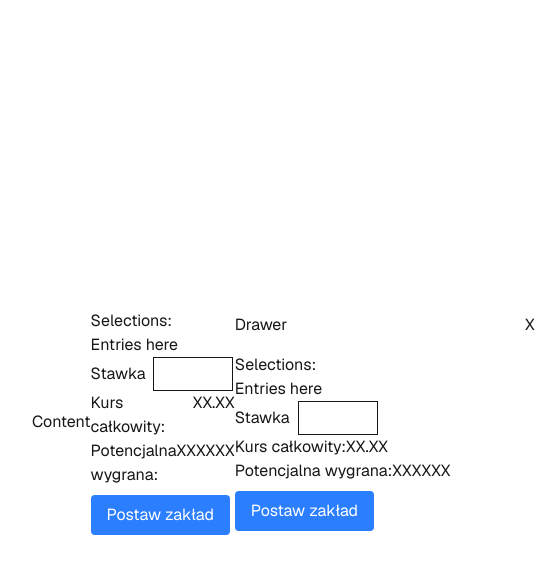
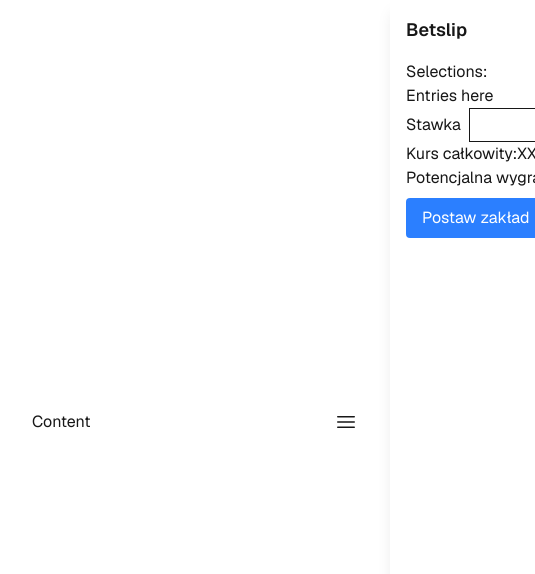
Before and after one commit to vincer0/potential-fiesta, a Next.js app: page / in a window 390 px wide. Shown: the top 574 px of the page, 535 px wide, since content can reach past the window. Built offline with nearby package versions, Linux system fonts and the light colour scheme.

Commit message:
drawer logic

```diff
--- a/src/app/page.tsx
+++ b/src/app/page.tsx
@@ -1,6 +1,7 @@
 import Betslip from "@/components/betslip/betslip";
 import Content from "@/components/content/content";
 import Drawer from "@/components/drawer/drawer";
+import HamburgerButton from "@/components/hamburger-button";
 import StoreHydrator from "@/components/store-hydrator";
 import { fetchEvents } from "@/service/events-service";
 
@@ -8,12 +9,15 @@ export default async function Home() {
   const events = await fetchEvents();
 
   return (
-    <div className="flex min-h-screen items-center justify-center bg-zinc-50 font-sans dark:bg-black">
+    <div className="flex min-h-screen items-center justify-center font-sans">
       <StoreHydrator mockedEvents={events} />
-      <main className="flex min-h-screen w-full items-center justify-between p-8 bg-white dark:bg-black sm:items-start">
+      <main className="flex min-h-screen w-full items-center justify-between p-8 bg-white sm:items-start gap-8">
         <Content />
-        <Betslip />
+        <div className="hidden md:block">
+          <Betslip />
+        </div>
         <Drawer />
+        <HamburgerButton />
       </main>
     </div>
   );
--- a/src/components/drawer/drawer.tsx
+++ b/src/components/drawer/drawer.tsx
@@ -1,19 +1,55 @@
 "use client";
+import { useAppStore } from "@/providers/store-provider";
 import Betslip from "../betslip/betslip";
 
 const Drawer = () => {
+  const { drawerRight, toggleDrawerRight } = useAppStore((state) => state);
+
   const handleDrawerClose = () => {
-    // Implement drawer close functionality here
+    toggleDrawerRight(false);
   };
 
   return (
-    <div className="md:hidden">
-      <div className="flex justify-between items-center mb-4">
-        <p>Drawer</p>
-        <button onClick={handleDrawerClose}>X</button>
+    <>
+      {drawerRight.isOpen && (
+        <div
+          className="md:hidden fixed inset-0 bg-black opacity-30 z-40"
+          onClick={handleDrawerClose}
+        />
+      )}
+      <div
+        className={`md:hidden fixed right-0 top-0 h-full w-80 bg-white shadow-lg z-50 transform transition-transform duration-300 ease-in-out ${
+          drawerRight.isOpen ? "translate-x-0" : "translate-x-full"
+        }`}
+      >
+        <div className="p-4">
+          <div className="flex justify-between items-center mb-4">
+            <h2 className="text-lg font-semibold">Betslip</h2>
+            <button
+              onClick={handleDrawerClose}
+              className="text-2xl hover:text-gray-600"
+              aria-label="Close drawer"
+            >
+              <svg
+                xmlns="http://www.w3.org/2000/svg"
+                fill="none"
+                viewBox="0 0 24 24"
+                strokeWidth={1.5}
+                stroke="currentColor"
+                className="size-6"
+              >
+                <path
+                  strokeLinecap="round"
+                  strokeLinejoin="round"
+                  d="M6 18 18 6M6 6l12 12"
+                />
+              </svg>
+            </button>
+          </div>
+          <Betslip />
+        </div>
       </div>
-      <Betslip />
-    </div>
+    </>
   );
 };
 
--- /dev/null
+++ b/src/components/hamburger-button.tsx
@@ -0,0 +1,38 @@
+"use client";
+import { useAppStore } from "@/providers/store-provider";
+
+const HamburgerButton = () => {
+  const { drawerRight, toggleDrawerRight } = useAppStore((state) => state);
+
+  const handleClick = () => {
+    toggleDrawerRight(!drawerRight.isOpen);
+  };
+
+  if (drawerRight.isOpen) {
+    return null;
+  }
+
+  return (
+    <button
+      onClick={handleClick}
+      className="md:hidden z-40"
+    >
+      <svg
+        xmlns="http://www.w3.org/2000/svg"
+        fill="none"
+        viewBox="0 0 24 24"
+        strokeWidth={1.5}
+        stroke="currentColor"
+        className="size-6"
+      >
+        <path
+          strokeLinecap="round"
+          strokeLinejoin="round"
+          d="M3.75 6.75h16.5M3.75 12h16.5m-16.5 5.25h16.5"
+        />
+      </svg>
+    </button>
+  );
+};
+
+export default HamburgerButton;
--- a/src/store/store.ts
+++ b/src/store/store.ts
@@ -50,7 +50,9 @@ export const createAppStore = (initState: AppState = defaultStore) => {
             addToBetslip: (bet) => {},
             updateTotalStake: (betId, stake) => {},
             removeFromBetslip: (betId) => {},
-            toggleDrawerRight: (isOpen) => {},
+            toggleDrawerRight: (isOpen) => set((state) => {
+                state.drawerRight.isOpen = isOpen;
+            }),
         }))
     );
 };
```
